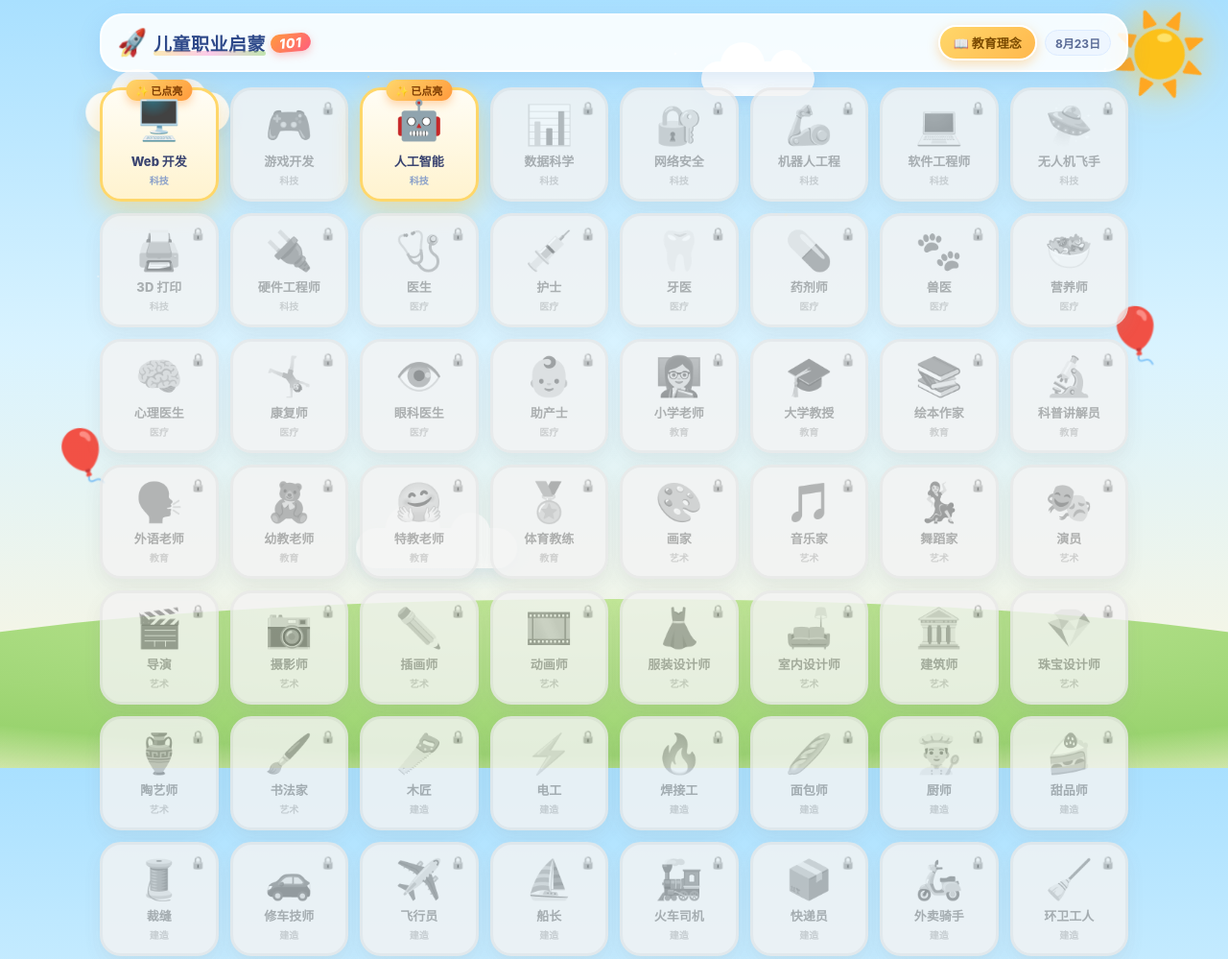
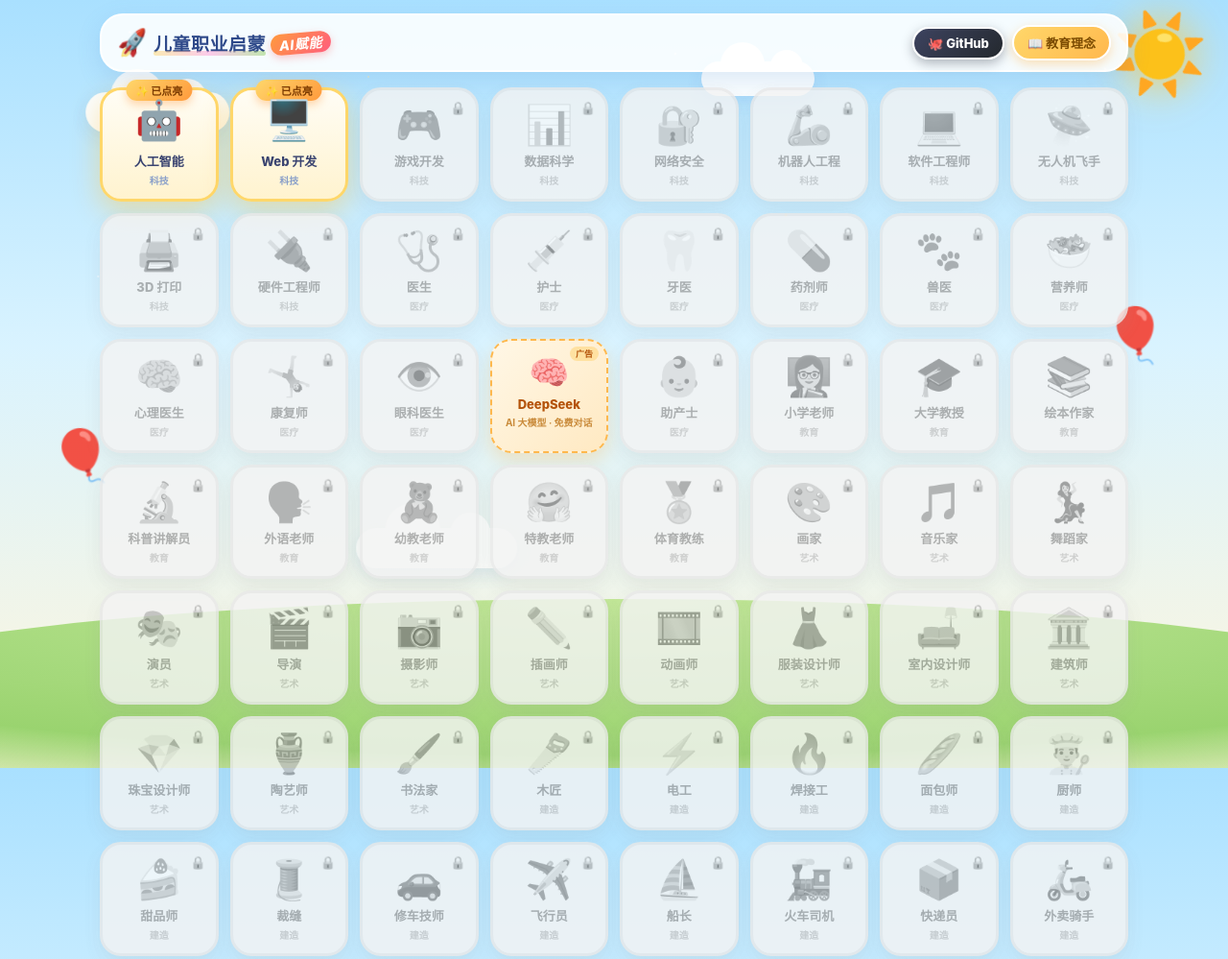
Before and after one commit to jiangsongyi0204/ai4kids, a website: page public/index.html in a window 1280 px wide. Shown: the top 999 px of the page at 96% size. Drawn offline with Linux system fonts and the light colour scheme.

Commit message:
修改UI

```diff
--- a/public/index.html
+++ b/public/index.html
@@ -67,14 +67,19 @@
     padding:1px 9px; border-radius:14px; font-size:14px; transform:rotate(-5deg);
     box-shadow:0 3px 8px rgba(255,110,110,.35); }
   .topbar .right { display:flex; align-items:center; gap:8px; }
-  .topbar .right .date { font-size:12px; color:#5a6b96; font-weight:700;
-    background:#eef6ff; border:1px solid #dcebff; padding:4px 10px; border-radius:16px; }
   .btn-guide { display:inline-flex; align-items:center; gap:4px;
     background:linear-gradient(135deg,#ffd76a,#ffb84d); color:#7a4a00; font-size:13px; font-weight:800;
     padding:7px 14px; border-radius:20px; text-decoration:none;
     border:2px solid #fff; box-shadow:0 4px 12px rgba(255,180,77,.4); transition:.15s; }
   .btn-guide:hover { transform:translateY(-2px); box-shadow:0 6px 16px rgba(255,180,77,.55); }
   .btn-guide:active { transform:scale(.95); }
+  /* GitHub 按钮 */
+  .btn-gh { display:inline-flex; align-items:center; gap:4px;
+    background:linear-gradient(135deg,#3d4360,#24292e); color:#fff; font-size:13px; font-weight:800;
+    padding:7px 14px; border-radius:20px; text-decoration:none;
+    border:2px solid #fff; box-shadow:0 4px 12px rgba(40,45,60,.35); transition:.15s; }
+  .btn-gh:hover { transform:translateY(-2px); box-shadow:0 6px 16px rgba(40,45,60,.55); }
+  .btn-gh:active { transform:scale(.95); }
 
   /* 职业卡片网格 */
   .grid { display:grid; grid-template-columns:repeat(auto-fill,minmax(118px,1fr)); gap:12px; margin-top:14px; }
@@ -103,6 +108,15 @@
   .job.lock .lock-ic { position:absolute; top:10px; right:10px; font-size:13px; opacity:.8; }
   .job.lock .cat-tag { color:#c2c7da; }
 
+  /* 广告卡片 */
+  .job.ad { display:block; text-decoration:none; border:2px dashed #ffb84d;
+    background:linear-gradient(135deg,#fff7e6,#ffe9c2); box-shadow:0 8px 18px rgba(255,180,77,.28); }
+  .job.ad .ad-tag { position:absolute; top:6px; right:8px; font-size:9px; color:#b45309;
+    background:#ffe1a1; padding:1px 6px; border-radius:10px; font-weight:800; }
+  .job.ad .ic { font-size:34px; }
+  .job.ad .nm { color:#b45309; }
+  .job.ad .cat-tag { color:#c98a3a; }
+
   /* 提示 Toast */
   #toast { position:fixed; left:50%; bottom:26px; transform:translateX(-50%) translateY(20px);
     background:rgba(84,74,160,.96); color:#fff; padding:12px 20px; border-radius:30px; font-size:13px;
@@ -128,10 +142,10 @@
 
 <div id="app">
   <header class="topbar">
-    <div class="logo"><span class="logo-ic">🚀</span><span class="logo-name">儿童职业启蒙</span><span class="logo-num">101</span></div>
+    <div class="logo"><span class="logo-ic">🚀</span><span class="logo-name">儿童职业启蒙</span><span class="logo-num">AI赋能</span></div>
     <div class="right">
+      <a class="btn-gh" href="https://github.com/jiangsongyi0204/ai4kids" target="_blank" rel="noopener">🐙 GitHub</a>
       <a class="btn-guide" href="/guide.html">📖 教育理念</a>
-      <span class="date" id="today"></span>
     </div>
   </header>
 
@@ -147,9 +161,9 @@
 /* 每个职业：名称, emoji, 所属分类, 详情页文件名(可选), 简介 */
 const JOBS = [
   // —— 科技 (10) ——
+  ['人工智能',   '🤖', 'tech', 'artificial-intelligence', '让机器学会思考'],
   ['Web 开发',   '🖥️', 'tech', 'web-development', '点亮世界的网页魔法师'],
   ['游戏开发',   '🎮', 'tech', null, '创造好玩世界的造梦师'],
-  ['人工智能',   '🤖', 'tech', 'artificial-intelligence', '让机器学会思考'],
   ['数据科学',   '📊', 'tech', null, '从数字里发现秘密'],
   ['网络安全',   '🔐', 'tech', null, '网络的超级保镖'],
   ['机器人工程', '🦾', 'tech', null, '给机器人装上大脑'],
@@ -277,9 +291,24 @@ const CAT_NAME = {
 };
 const gridEl = document.getElementById('grid');
 
+/* 广告卡片：名称, emoji, 链接, 简介 */
+const ADS = [
+  ['DeepSeek', '🧠', 'https://www.deepseek.com', 'AI 大模型 · 免费对话'],
+  ['VS Code', '💻', 'https://code.visualstudio.com', '免费代码编辑器'],
+];
+function adCard(j){
+  const [name, emoji, url, desc] = j;
+  return `<a class="job ad" href="${url}" target="_blank" rel="noopener" title="${desc}">
+    <span class="ad-tag">广告</span>
+    <span class="ic">${emoji}</span>
+    <span class="nm">${name}</span>
+    <span class="cat-tag">${desc}</span>
+  </a>`;
+}
+
 function renderGrid(){
   const jobs = JOBS;
-  gridEl.innerHTML = jobs.map(j=>{
+  const cards = jobs.map(j=>{
     const [name, emoji, cat, page, desc] = j;
     const lit = page && UNLOCKED.includes(page);
     if(lit){
@@ -296,7 +325,15 @@ function renderGrid(){
         <span class="nm">${name}</span>
         <span class="cat-tag">${CAT_NAME[cat]}</span>
       </div>`;
-  }).join('');
+  });
+  // 在网格随机位置插入两张广告卡片（每次刷新位置都不同）
+  const n = cards.length;
+  let a = Math.floor(Math.random()*(n+1)), b = Math.floor(Math.random()*(n+1));
+  if(a === b) b = (b+1)%(n+1);                 // 保证两张不在同一位置
+  const lo = Math.min(a,b), hi = Math.max(a,b);
+  cards.splice(hi, 0, adCard(ADS[1]));         // 先插靠后的，避免下标错位
+  cards.splice(lo, 0, adCard(ADS[0]));
+  gridEl.innerHTML = cards.join('');
 
   gridEl.querySelectorAll('.job.lit').forEach(el=>{
     el.onclick = ()=>{ location.href = '/' + el.dataset.page + '/'; };
@@ -316,7 +353,7 @@ function toast(msg){
 }
 
 /* 顶部日期 */
-document.getElementById('today').textContent = new Date().toLocaleDateString('zh-CN', {month:'long', day:'numeric'});
+document.getElementById('today') && (document.getElementById('today').textContent = new Date().toLocaleDateString('zh-CN', {month:'long', day:'numeric'}));
 
 renderGrid();
 </script>
```
